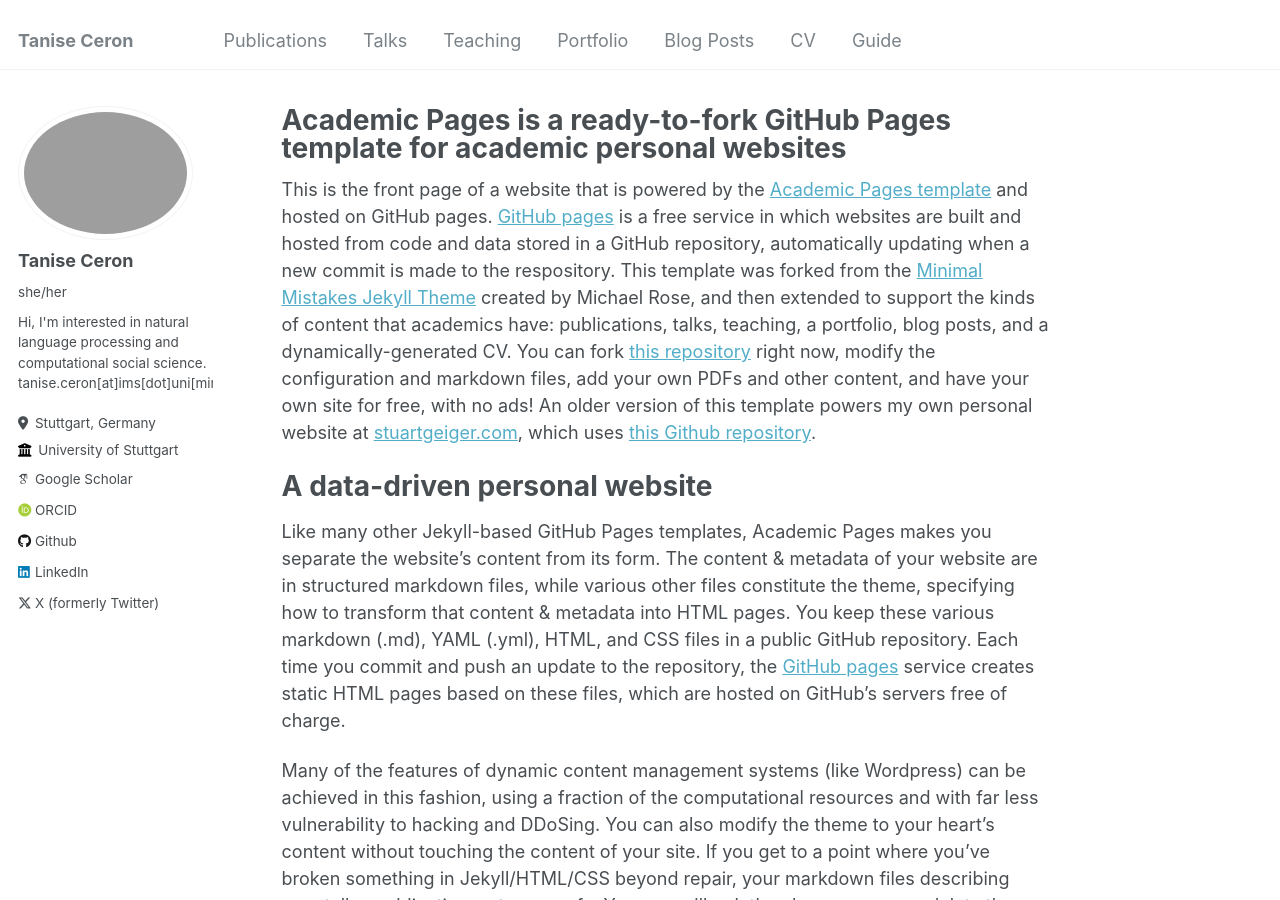
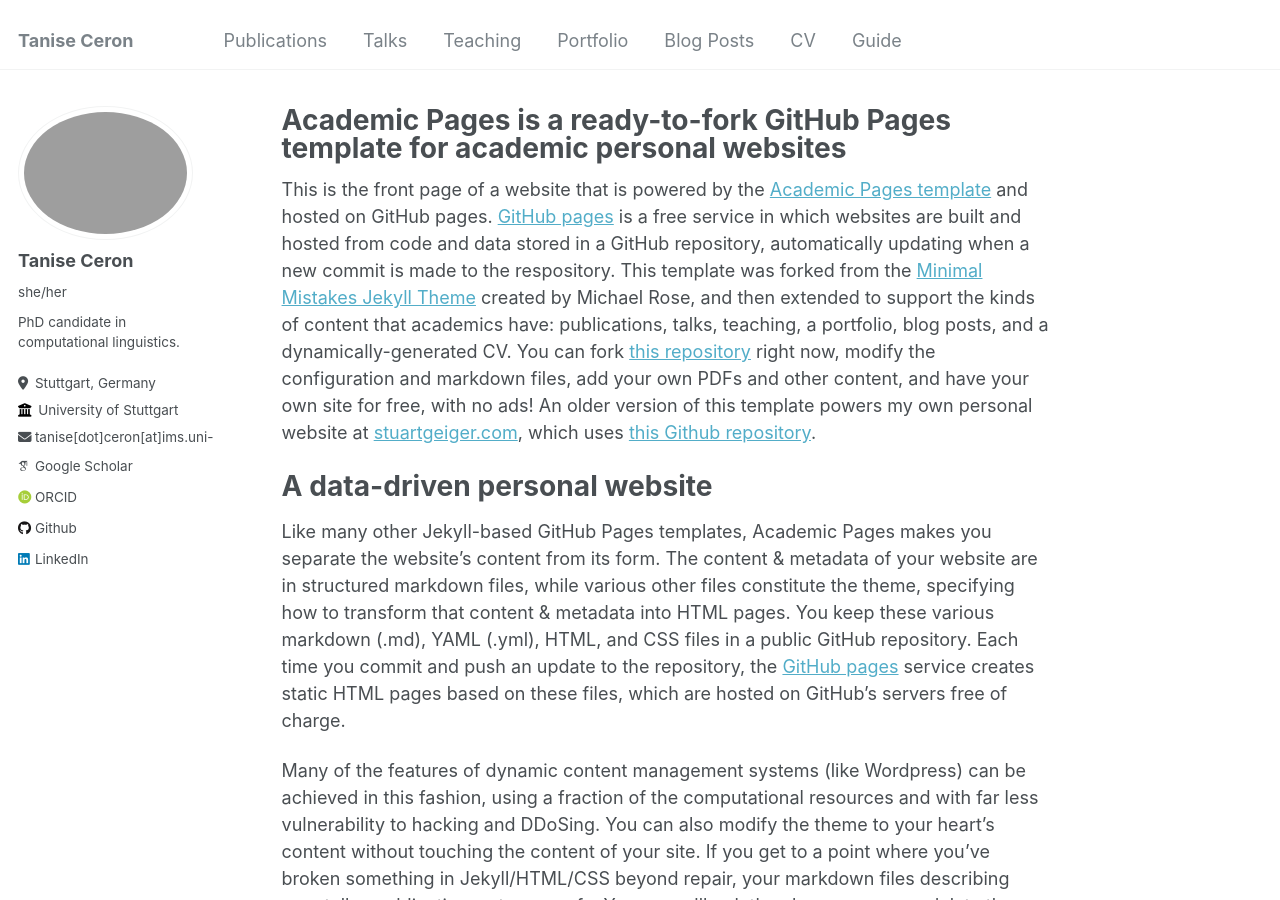
Before and after one commit to tceron/tceron.github.io, a Jekyll site: the page built from _pages/about.md, in a window 1280 px wide and 900 px high. Built offline with Jekyll 4.4.1, drawn with Linux system fonts in a browser that asks for light colours; some web fonts are replaced.

Commit message:
Add more basic info.

```diff
--- a/_config.yml
+++ b/_config.yml
@@ -24,12 +24,11 @@ author:
   avatar           : "tanise.jpg"
   name             : "Tanise Ceron"
   pronouns         : "she/her"
-  bio              : "Hi, I'm interested in natural language processing and computational social science.
-                      tanise.ceron[at]ims[dot]uni[minus]stuttgart[dot]de"
+  bio              : "PhD candidate in computational linguistics."
   location         : "Stuttgart, Germany"
   employer         : "University of Stuttgart"
   uri              : # URL
-#  email            : "tanise.ceron@ims.uni-stuttgart.de"
+  email            : "tanise[dot]ceron[at]ims.uni-stuttgart.de"
 
   # Academic websites
 #  arxiv            : "http://arxiv.org/a/ceron_t_1"
@@ -65,7 +64,7 @@ author:
 #  steam            : # Username
 #  telegram         : # URL
 #  tumblr           : # Username
-  twitter          : "taniseceron"
+#  twitter          : "taniseceron"
 #  vine             : # Username
 #  weibo            : # Username
 #  wikipedia        : # Username
--- a/_includes/author-profile.html
+++ b/_includes/author-profile.html
@@ -34,7 +34,7 @@
         <li><a href="{{ author.uri }}"><i class="fas fa-fw fa-link icon-pad-right" aria-hidden="true"></i>{{ site.data.ui-text[site.locale].website_label | default: "Website" }}</a></li>
       {% endif %}
       {% if author.email %}
-        <li><a href="mailto:{{ author.email }}"><i class="fas fa-fw fa-envelope icon-pad-right" aria-hidden="true"></i>{{ site.data.ui-text[site.locale].email_label | default: "Email" }}</a></li>
+        <li class="author__desktop"><i class="fas fa-fw fa-envelope icon-pad-right" aria-hidden="true"></i>{{ author.email }}</li>
       {% endif %}
 
       <!-- Font Awesome and Academicons icons / Academic websites -->
```
